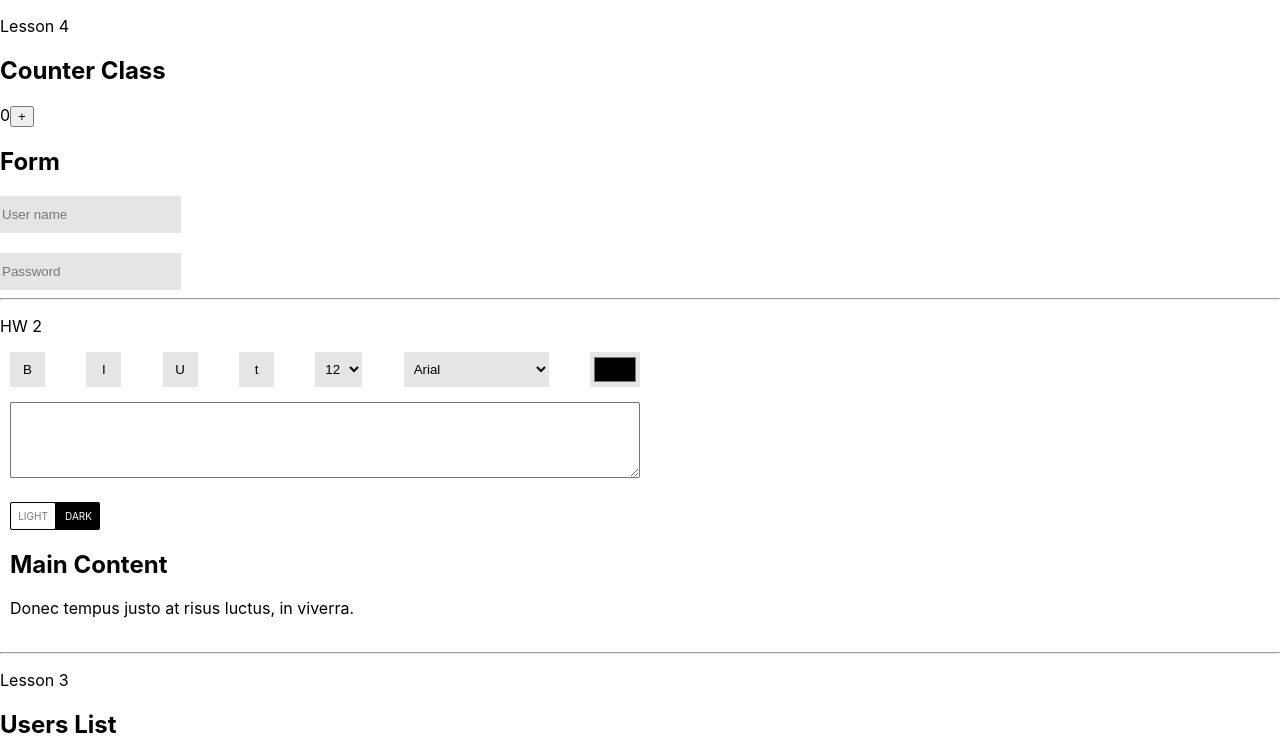
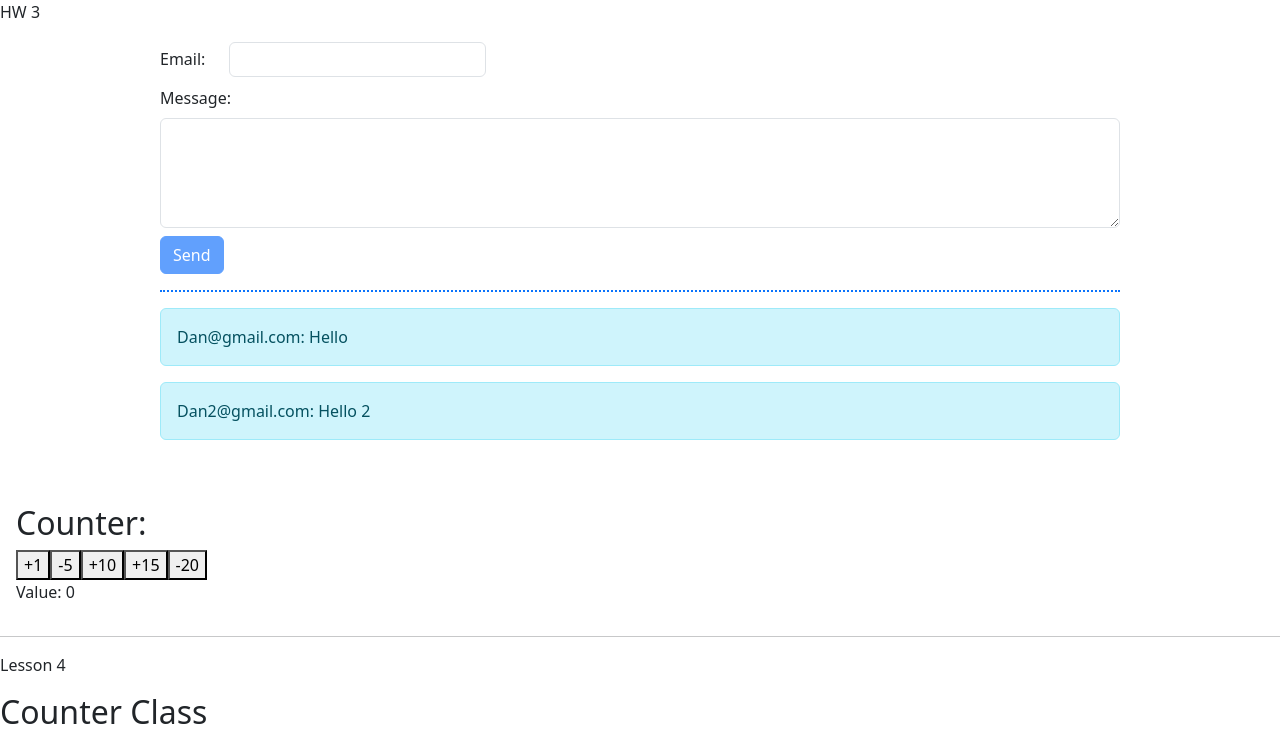
Before and after one commit to DaniilSob2004/FirstProject_React, a React (Create React App) app: page / in a window 1280 px wide. Shown: the top 738 px of the page. Built offline with nearby package versions, Linux system fonts and the light colour scheme.

Commit message:
Home work 4

```diff
--- a/package.json
+++ b/package.json
@@ -6,6 +6,7 @@
     "@testing-library/jest-dom": "^5.17.0",
     "@testing-library/react": "^13.4.0",
     "@testing-library/user-event": "^13.5.0",
+    "bootstrap": "^5.3.3",
     "react": "^18.2.0",
     "react-dom": "^18.2.0",
     "react-router-dom": "^6.22.3",
--- a/src/App.js
+++ b/src/App.js
@@ -5,6 +5,8 @@ import { Route, BrowserRouter as Router, Routes } from 'react-router-dom'
 import Features from './less1/Features'
 import MyCity from './hw/MyCity/MyCity'
 import Theme from './hw/Theme/Theme'
+import Comments from './hw/Comments/Comments'
+import CounterBtn from './hw/CounterBtn/CounterBtn'
 import TextEditor from './hw/TextEditor/TextEditor'
 import Home from './less2/Home'
 import Price from './less2/Price'
@@ -20,6 +22,13 @@ import Form1 from './less4/Form1'
 function App() {
   return (
     <>
+      <div>
+        <p>HW 3</p>
+        <Comments/>
+        <CounterBtn/>
+      </div>
+      <hr/>
+
       <div>
         <p>Lesson 4</p>
         <CounterClass/>
--- /dev/null
+++ b/src/hw/Comments/Comments.jsx
@@ -0,0 +1,122 @@
+import { React, useState } from 'react'
+import 'bootstrap/dist/css/bootstrap.min.css';
+import classes from './Comments.module.css'
+
+function Comments() {
+    const [commentsList, setCommentsList] = useState([
+        {
+            email: "Dan@gmail.com",
+            text: "Hello"
+        },
+        {
+            email: "Dan2@gmail.com",
+            text: "Hello 2"
+        }
+    ]);
+    const [messageFormState, setMessageFormState] = useState({
+        touched: false,
+        email: {
+            value: "",
+            isError: true,
+            pattern: /^[^\.]([\w\d_]\.?){1,18}[^\.]@[\w\d_]{1,20}\.\w{2,20}$/,
+            errorText: "Incorrect input email"
+        },
+        message: {
+            value: "",
+            isError: true,
+            pattern: /^.{3,}$/,
+            errorText: "The minimum message length is 3 characters"
+        }
+    });
+
+    function sendMessage() {
+        setCommentsList(comments => comments.concat({
+            email: messageFormState.email.value,
+            text: messageFormState.message.value
+        }));
+    }
+
+    const input = (e) => {
+        const isValid = messageFormState[e.target.name].pattern.test(e.target.value);
+        setMessageFormState(prevState => ({
+            ...prevState,
+            touched: true,
+            [e.target.name]: {
+                ...prevState[e.target.name],
+                value: e.target.value,
+                isError: !isValid
+            }
+        }));
+    }
+
+    const lossFocus = () => {
+        if (!messageFormState.touched) {
+            setMessageFormState(prevState => ({
+                ...prevState,
+                touched: true
+            }));
+        }
+    }
+
+    return (
+        <section className={`${classes.section}`}>
+            <div className={`${classes.fromBlock} pb-3 mb-3`}>
+                <div className="row align-items-center mb-2 bg-white">
+                    <div className="col-auto">
+                        <label for="email"  className="col-form-label">Email:</label>
+                    </div>
+                    <div className="col-auto">
+                        <input
+                            type="text"
+                            id="email"
+                            className="form-control"
+                            name="email"
+                            value={messageFormState.email.value}
+                            onBlur={lossFocus}
+                            onInput={input} />
+                    </div>
+                    {messageFormState.email.isError && messageFormState.touched && (
+                        <div className="col-auto">
+                            <span className={`${classes.errorText} form-text`}>
+                                { messageFormState.email.errorText }
+                            </span>
+                        </div>
+                    )}
+                </div>
+                <div>
+                    <label for="message" className="form-label">Message:</label>
+                    <textarea
+                        rows="4"
+                        id="message"
+                        className="form-control"
+                        name="message"
+                        value={messageFormState.message.value}
+                        onBlur={lossFocus}
+                        onInput={input}>
+                    </textarea>
+                    {messageFormState.message.isError && messageFormState.touched && (
+                        <div className={`${classes.errorText} form-text`}>
+                            { messageFormState.message.errorText }
+                        </div>
+                    )}
+                </div>
+                <button
+                   disabled={messageFormState.email.isError || messageFormState.message.isError}
+                   onClick={sendMessage}
+                   className="btn btn-primary mt-2">Send
+                </button>
+            </div>
+            <div>
+                {
+                    commentsList.map(comment =>
+                        <div class="alert alert-info" role="alert">
+                            {comment.email}: {comment.text}
+                        </div>
+                    )
+                }
+            </div>
+        </section>
+    )
+}
+
+export default Comments
--- /dev/null
+++ b/src/hw/Comments/Comments.module.css
@@ -0,0 +1,12 @@
+.section {
+    width: 75%;
+    margin: 0 auto;
+}
+
+.fromBlock {
+    border-bottom: 2px dotted rgb(10, 115, 252);
+}
+
+.errorText {
+    color: rgb(211, 0, 0);
+}
--- /dev/null
+++ b/src/hw/CounterBtn/Btn.jsx
@@ -0,0 +1,9 @@
+import React from 'react'
+
+function Btn(props) {
+    return (
+        <div>Value: {props.value}</div>
+    )
+}
+
+export default Btn
--- /dev/null
+++ b/src/hw/CounterBtn/CounterBtn.jsx
@@ -0,0 +1,32 @@
+import { React, useState } from 'react'
+import 'bootstrap/dist/css/bootstrap.min.css';
+import Btn from './Btn';
+
+function Counter() {
+    const [countClick, setCountClick] = useState(0);
+    const btnValueArr = [
+        "+1",
+        "-5",
+        "+10",
+        "+15",
+        "-20"
+    ];
+
+    const click = (e) => {
+        const textNum = e.target.textContent;
+        if (!textNum) { return; }
+
+        const num = Number(textNum);
+        setCountClick(count => count + (num));
+    }
+
+    return (
+        <div className="mt-5 p-3">
+            <h2>Counter:</h2>
+            { btnValueArr.map(value => <button onClick={click}>{value}</button>) }
+            <Btn value={countClick} />
+        </div>
+    )
+}
+
+export default Counter
--- a/src/hw/TextEditor/TextEditor.module.css
+++ b/src/hw/TextEditor/TextEditor.module.css
@@ -18,7 +18,6 @@
     height: 35px;
     background-color: #E5E5E5;
     border: none;
-    cursor: pointer;
 }
 select {
     padding: 6px;
```
Also changed, not shown: 2 other files (tests, documents, lock files or other folders).
